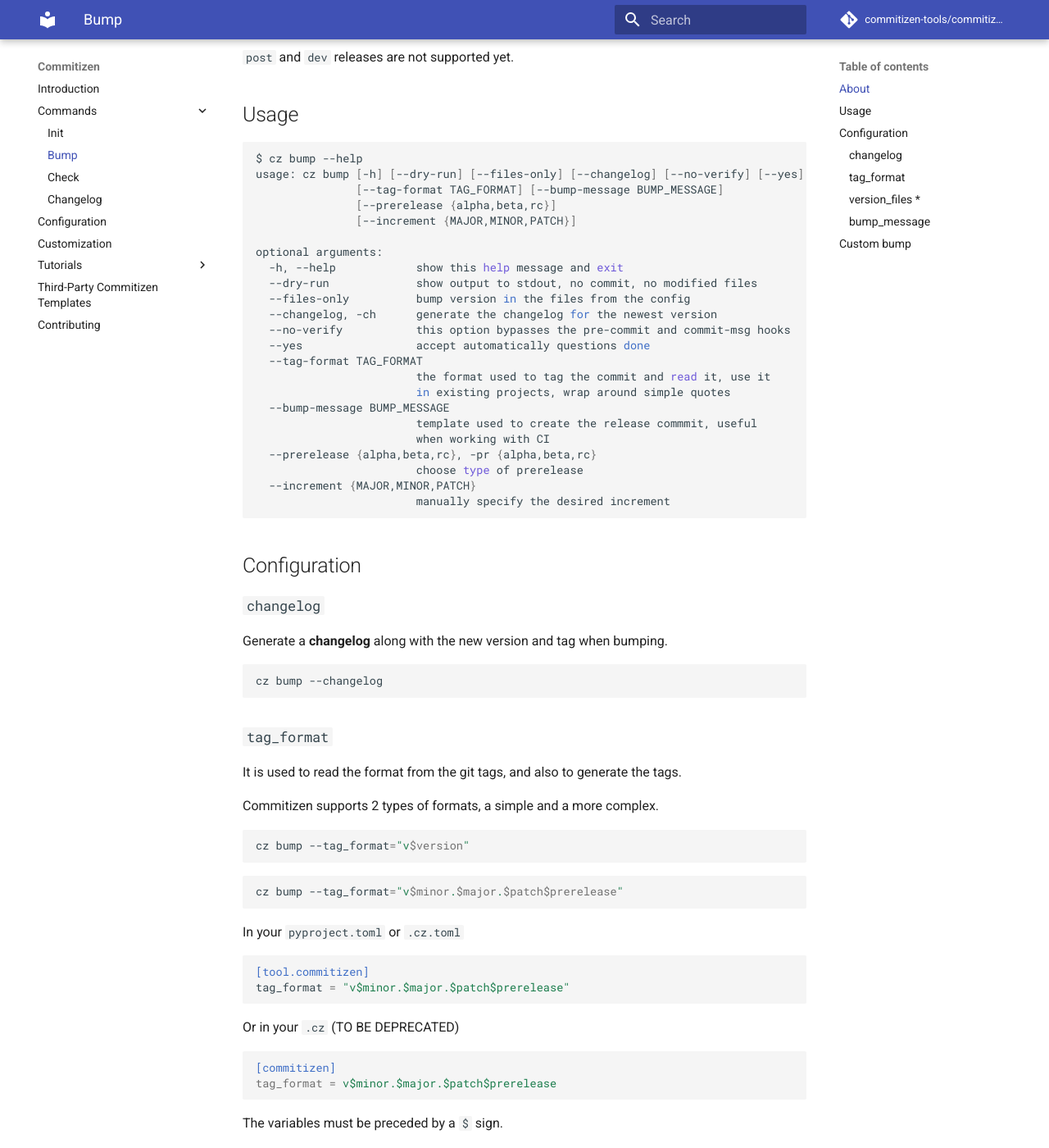
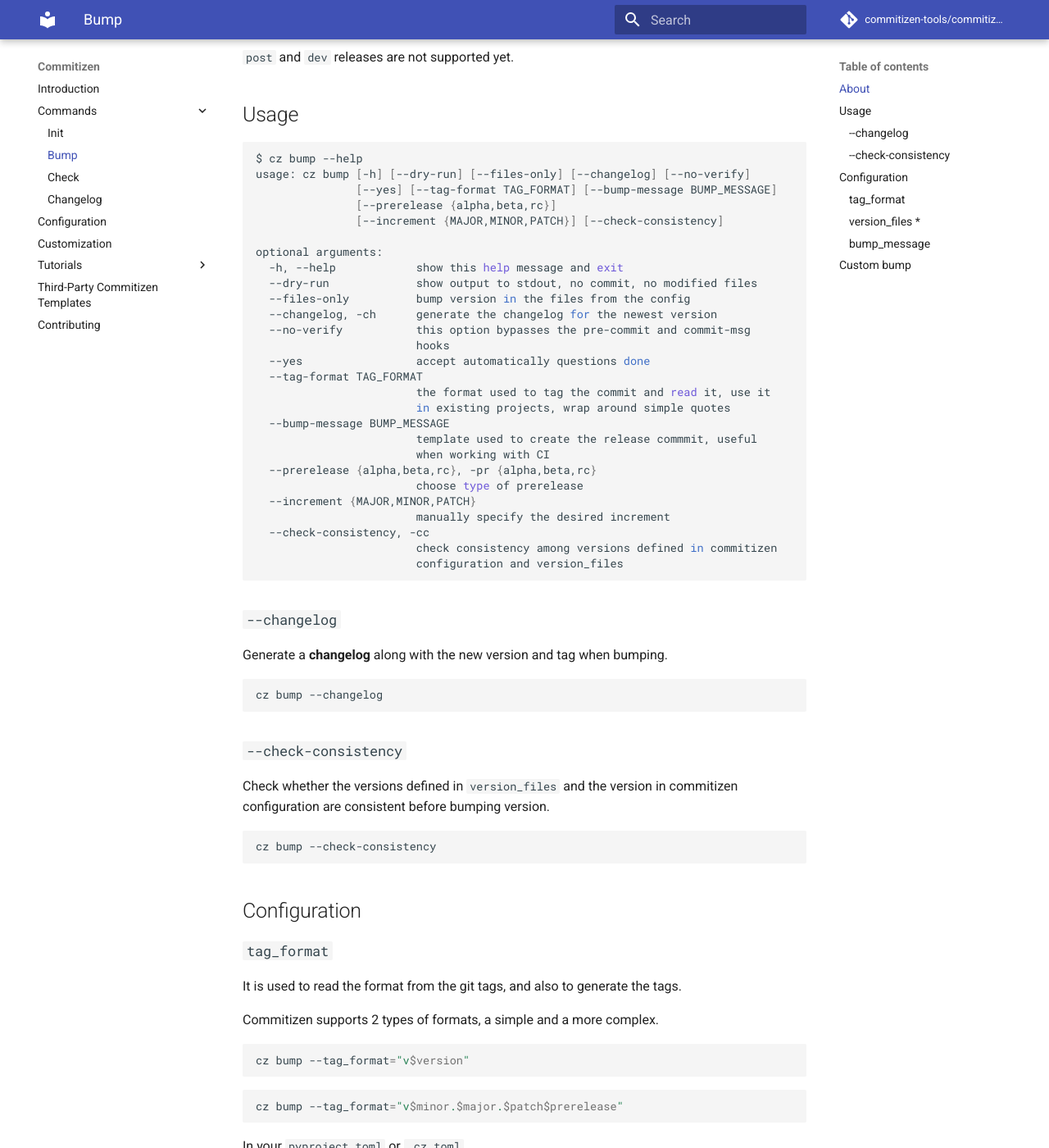
Before and after one commit to commitizen-tools/commitizen, an MkDocs documentation site: the page built from docs/bump.md, in a window 1280 px wide and 1400 px high, scrolled down 1647 px. Shown: the whole window at 82% size. Built offline with MkDocs 1.6.1 and Material for MkDocs 9.7.7, drawn with Linux system fonts in a browser that asks for light colours; comment, search, counter and statistics services are not loaded.

Commit message:
docs(bump): update for --check-consistency argument

````diff
--- a/docs/bump.md
+++ b/docs/bump.md
@@ -54,17 +54,18 @@
 
 ```bash
 $ cz bump --help
-usage: cz bump [-h] [--dry-run] [--files-only] [--changelog] [--no-verify] [--yes]
-               [--tag-format TAG_FORMAT] [--bump-message BUMP_MESSAGE]
+usage: cz bump [-h] [--dry-run] [--files-only] [--changelog] [--no-verify]
+               [--yes] [--tag-format TAG_FORMAT] [--bump-message BUMP_MESSAGE]
                [--prerelease {alpha,beta,rc}]
-               [--increment {MAJOR,MINOR,PATCH}]
+               [--increment {MAJOR,MINOR,PATCH}] [--check-consistency]
 
 optional arguments:
   -h, --help            show this help message and exit
   --dry-run             show output to stdout, no commit, no modified files
   --files-only          bump version in the files from the config
   --changelog, -ch      generate the changelog for the newest version
-  --no-verify           this option bypasses the pre-commit and commit-msg hooks
+  --no-verify           this option bypasses the pre-commit and commit-msg
+                        hooks
   --yes                 accept automatically questions done
   --tag-format TAG_FORMAT
                         the format used to tag the commit and read it, use it
@@ -76,17 +77,29 @@
                         choose type of prerelease
   --increment {MAJOR,MINOR,PATCH}
                         manually specify the desired increment
+  --check-consistency, -cc
+                        check consistency among versions defined in commitizen
+                        configuration and version_files
 ```
 
-## Configuration
-
-### `changelog`
+### `--changelog`
 
 Generate a **changelog** along with the new version and tag when bumping.
 
 ```bash
 cz bump --changelog
 ```
+
+### `--check-consistency`
+
+Check whether the versions defined in `version_files` and the version in commitizen
+configuration are consistent before bumping version.
+
+```bash
+cz bump --check-consistency
+```
+
+## Configuration
 
 ### `tag_format`
 
````
